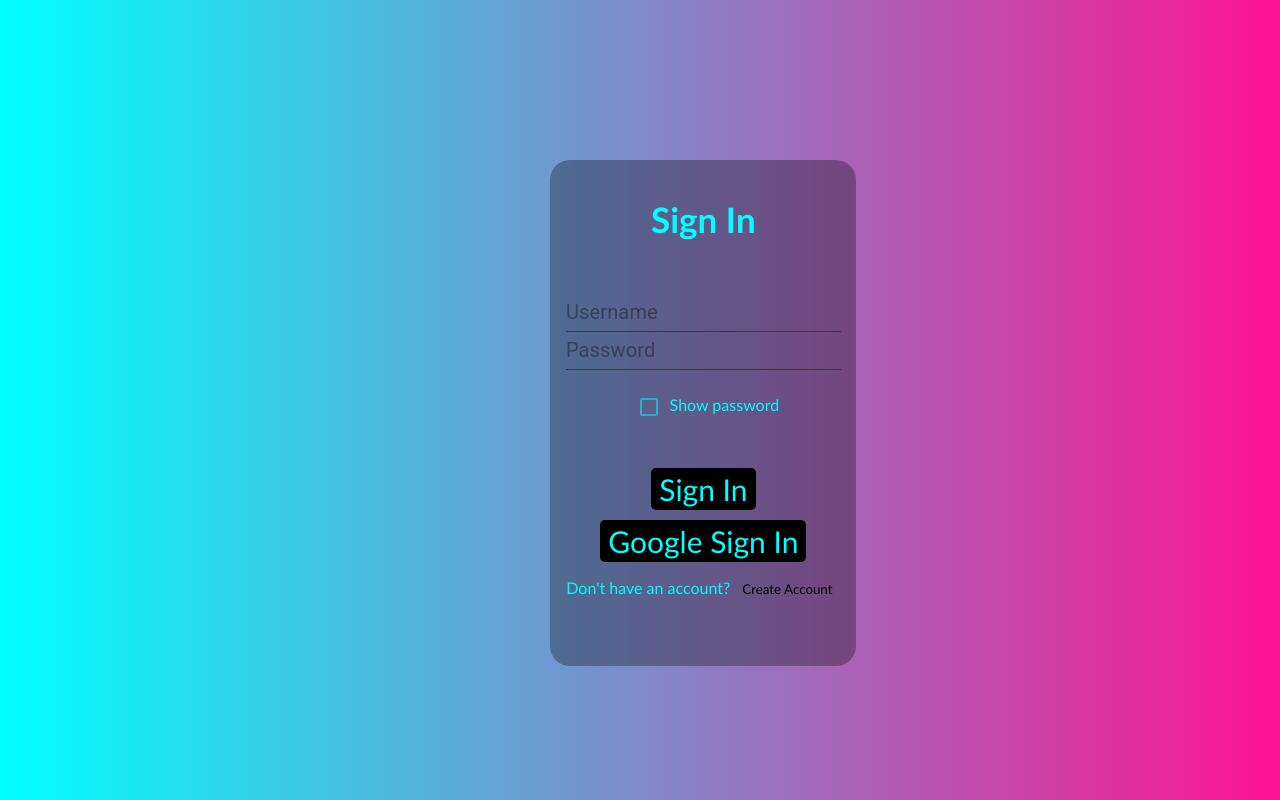
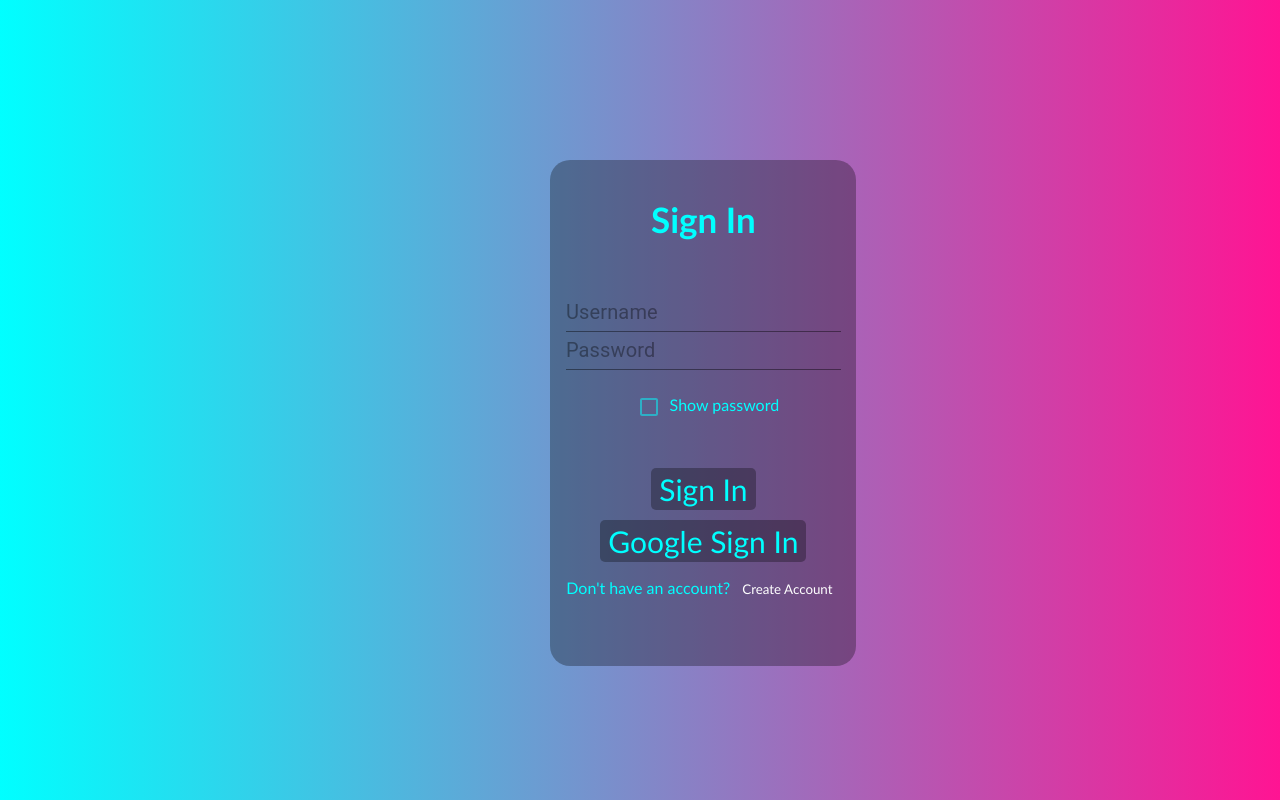
Before and after one commit to NeoArcturus/FSWD-Project, a React (Create React App) app in the folder frontend/: page / in a window 1280 px wide. Built offline with nearby package versions, Linux system fonts and the light colour scheme.

Commit message:
home page update 4

```diff
--- a/frontend/src/pages/login.js
+++ b/frontend/src/pages/login.js
@@ -155,7 +155,7 @@
           >
             <Button
               style={{
-                backgroundColor: "black",
+                backgroundColor: "rgb(0, 0, 0, 0.3)",
                 color: "aqua",
                 borderStyle: "solid",
                 borderColor: "transparent",
@@ -171,7 +171,7 @@
             <br />
             <Button
               style={{
-                backgroundColor: "black",
+                backgroundColor: "rgb(0, 0, 0, 0.3)",
                 color: "aqua",
                 borderStyle: "solid",
                 borderColor: "transparent",
@@ -190,6 +190,7 @@
               style={{
                 backgroundColor: "transparent",
                 borderColor: "transparent",
+                color: "white",
               }}
             >
               Create Account
```
